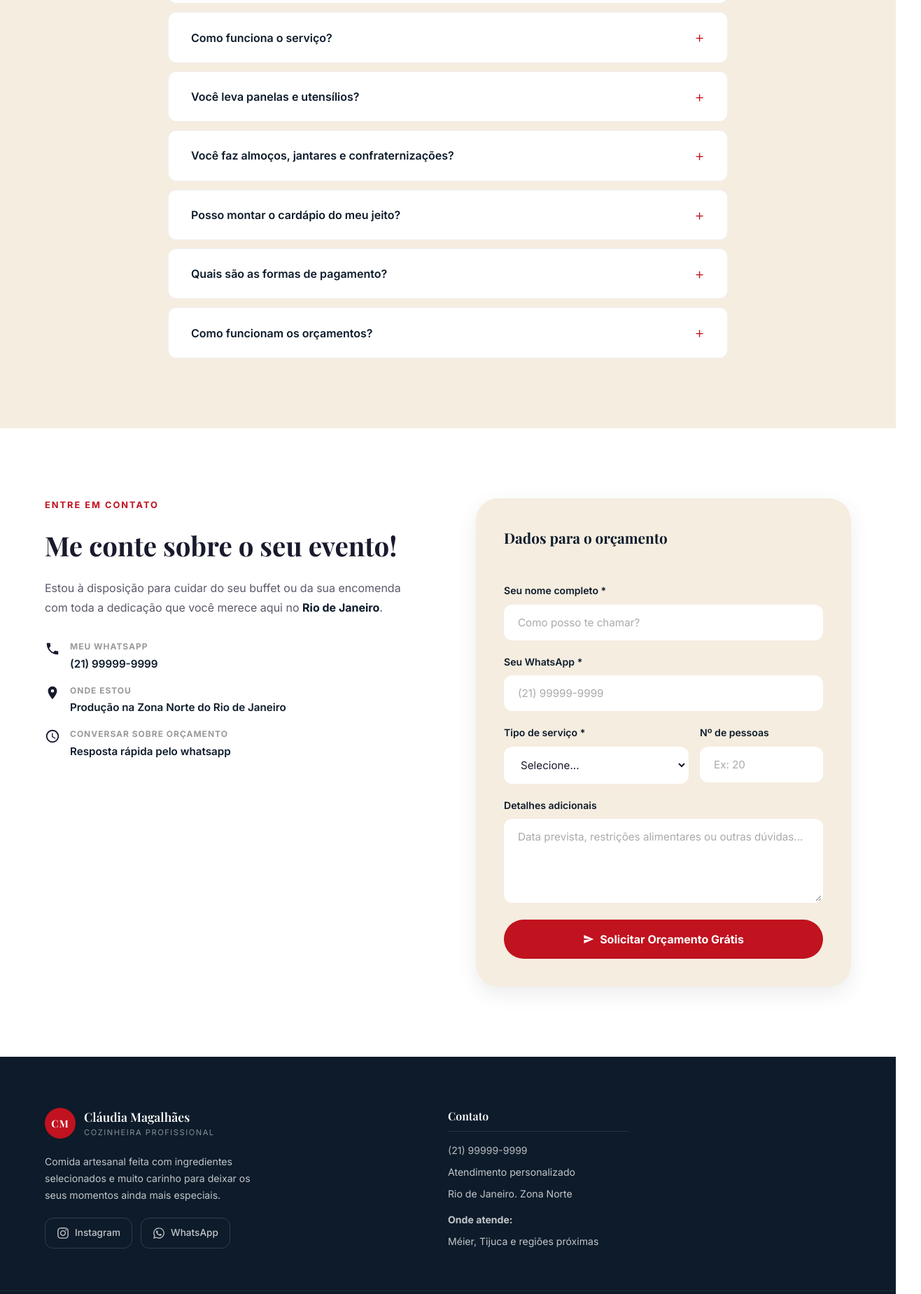
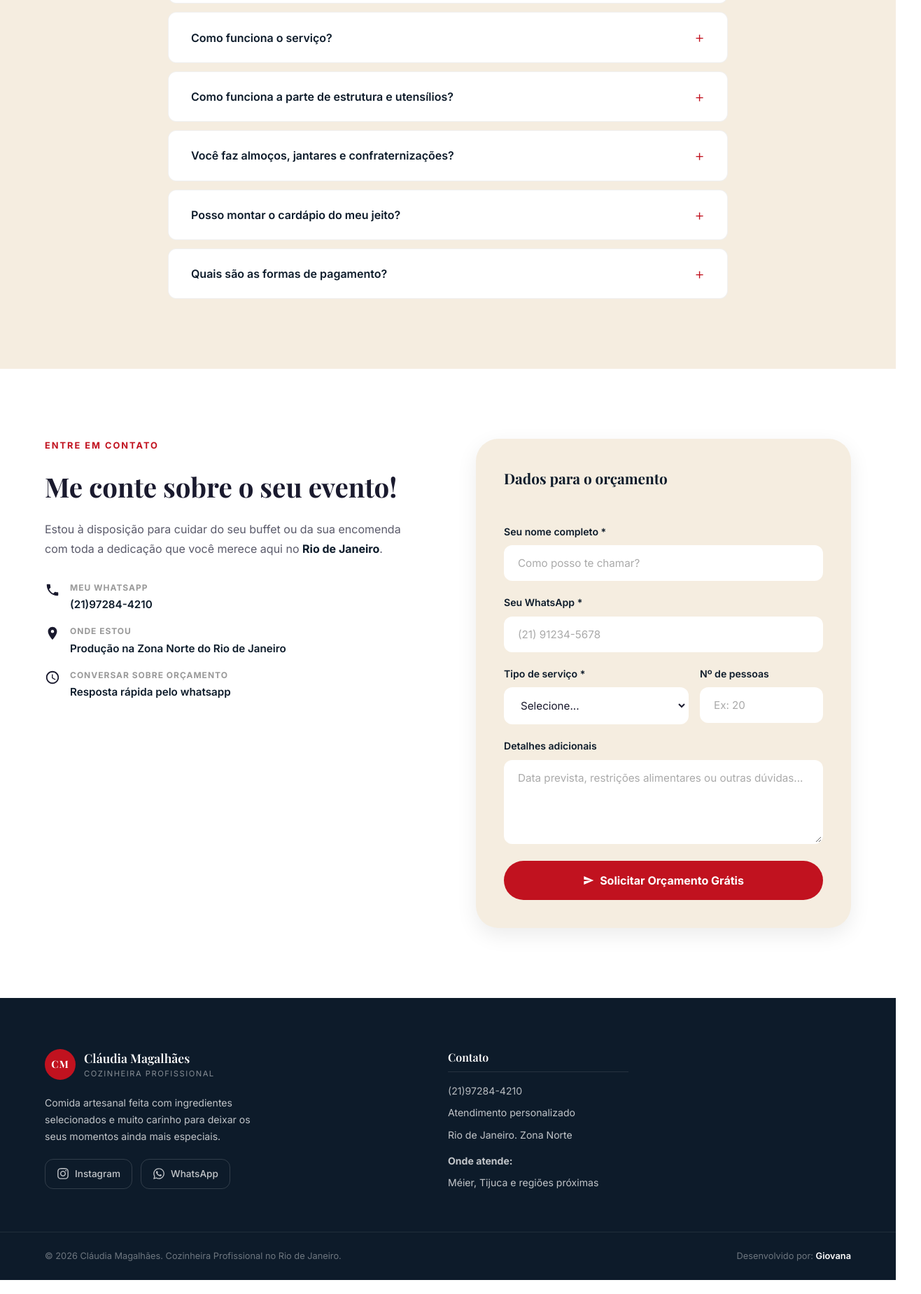
Before and after one commit to giovanaaride/Claudia-Magalhaes, a React (Vite) app: page / in a window 1280 px wide. Shown: the part 5546-7395 px from the top of the page at 70% size, 1316 px wide, since content can reach past the window. Built offline with nearby package versions, Linux system fonts and the light colour scheme; a web font is replaced by a local one.

Commit message:
troca de numero generico de celular para o numero real da cliente mais texto de orçamento

```diff
--- a/src/components/About/index.jsx
+++ b/src/components/About/index.jsx
@@ -71,7 +71,7 @@ export default function About() {
           </p>
 
           <a
-            href="https://wa.me/5521999999999?text=Olá%20Cláudia,%20quero%20saber%20mais%20sobre%20seus%20serviços!"
+            href="https://wa.me/5521972844210?text=Olá%20Cláudia,%20quero%20saber%20mais%20sobre%20seus%20serviços!"
             className="btn-primary"
             target="_blank"
             rel="noopener noreferrer"
--- a/src/components/CTA/index.jsx
+++ b/src/components/CTA/index.jsx
@@ -16,7 +16,7 @@ export default function CTA() {
           É só entrar em contato para combinarmos cada detalhe do seu pedido!
         </p>
         <a
-          href="https://wa.me/5521999999999?text=Olá%20Cláudia,%20quero%20solicitar%20um%20orçamento!"
+          href="https://wa.me/5521972844210?text=Olá%20Cláudia,%20quero%20solicitar%20um%20orçamento!"
           className={styles.ctaButton}
           target="_blank"
           rel="noopener noreferrer"
--- a/src/components/ContactForm/index.jsx
+++ b/src/components/ContactForm/index.jsx
@@ -29,7 +29,7 @@ export default function ContactForm() {
                  `Nº de Pessoas: ${pessoas || 'Não informado'}\n\n` +
                  `Mensagem: \n${mensagem || 'Sem mensagem adicional.'}`;
 
-    const waUrl = `https://wa.me/5521999999999?text=${encodeURIComponent(text)}`;
+    const waUrl = `https://wa.me/5521972844210?text=${encodeURIComponent(text)}`;
     window.open(waUrl, '_blank', 'noopener,noreferrer');
     setSent(true);
   };
@@ -54,12 +54,12 @@ export default function ContactForm() {
                 <div>
                   <span className={styles.contactLabel}>Meu WhatsApp</span>
                   <a
-                    href="https://wa.me/5521999999999"
+                    href="https://wa.me/5521972844210?text=Olá%20Cláudia,%20gostaria%20de%20fazer%20um%20orçamento!"
                     target="_blank"
                     rel="noopener noreferrer"
                     className={styles.contactValue}
                   >
-                    (21) 99999-9999
+                    (21)97284-4210
                   </a>
                 </div>
               </div>
@@ -122,7 +122,7 @@ export default function ContactForm() {
                     name="telefone"
                     value={form.telefone}
                     onChange={handleChange}
-                    placeholder="(21) 99999-9999"
+                    placeholder="(21) 91234-5678"
                     className={styles.input}
                     required
                   />
--- a/src/components/FAQ/index.jsx
+++ b/src/components/FAQ/index.jsx
@@ -16,8 +16,8 @@ const faqs = [
   },
   {
     id: 'faq-3',
-    q: 'Você leva panelas e utensílios?',
-    a: 'Se o preparo for feito na sua casa, eu utilizo a estrutura e os itens que você já possui na cozinha! Na hora de pensar nos pratos e definir o cardápio, a gente leva em conta justamente o que você tem disponível para que eu trabalhe e entregue o melhor resultado.',
+    q: 'Como funciona a parte de estrutura e utensílios?',
+    a: 'Em caso de atendimento presencial, eu utilizo a estrutura e os utensílios que já existem no local do evento. Na hora de definir os pratos, a gente já leva em conta justamente o que você tem disponível para trabalhar e entregar o melhor resultado.',
   },
   {
     id: 'faq-4',
@@ -34,11 +34,7 @@ const faqs = [
     q: 'Quais são as formas de pagamento?',
     a: 'Atualmente aceito pagamento apenas em dinheiro ou via Pix.',
   },
-  {
-    id: 'faq-7',
-    q: 'Como funcionam os orçamentos?',
-    a: 'É só me chamar no WhatsApp ali no botão mágico! Me conta o que você está querendo fazer, a data e para quantas pessoas. A gente bate um papo rápido e eu te passo certinho.',
-  },
+
 ];
 
 function FaqItem({ item }) {
@@ -83,7 +79,7 @@ export default function FAQ() {
               Se não encontrar o que procura aqui, me chame no WhatsApp e a gente conversa.
             </p>
             <a
-              href="https://wa.me/5521999999999"
+              href="https://wa.me/5521972844210?text=Olá%20Cláudia,%20gostaria%20de%20fazer%20um%20orçamento!"
               target="_blank"
               rel="noopener noreferrer"
               className="btn-primary"
--- a/src/components/Footer/index.jsx
+++ b/src/components/Footer/index.jsx
@@ -32,7 +32,7 @@ export default function Footer() {
               Instagram
             </a>
             <a
-              href="https://wa.me/5521999999999"
+              href="https://wa.me/5521972844210?text=Olá%20Cláudia,%20gostaria%20de%20fazer%20um%20orçamento!"
               target="_blank"
               rel="noopener noreferrer"
               className={`${styles.socialLink} ${styles.whatsapp}`}
@@ -50,8 +50,8 @@ export default function Footer() {
           <h3 className={styles.colTitle}>Contato</h3>
           <ul className={styles.colList}>
             <li>
-              <a href="https://wa.me/5521999999999" target="_blank" rel="noopener noreferrer">
-                (21) 99999-9999
+              <a href="https://wa.me/5521972844210?text=Olá%20Cláudia,%20gostaria%20de%20fazer%20um%20orçamento!" target="_blank" rel="noopener noreferrer">
+                (21)97284-4210
               </a>
             </li>
             <li>
--- a/src/components/Header/index.jsx
+++ b/src/components/Header/index.jsx
@@ -59,7 +59,7 @@ export default function Header() {
 
         {/* CTA */}
         <a
-          href="https://wa.me/5521999999999?text=Olá,%20quero%20solicitar%20um%20orçamento!"
+          href="https://wa.me/5521972844210?text=Olá,%20quero%20solicitar%20um%20orçamento!"
           className={styles.ctaButton}
           target="_blank"
           rel="noopener noreferrer"
@@ -94,7 +94,7 @@ export default function Header() {
             ))}
           </ul>
           <a
-            href="https://wa.me/5521999999999?text=Olá,%20quero%20solicitar%20um%20orçamento!"
+            href="https://wa.me/5521972844210?text=Olá,%20quero%20solicitar%20um%20orçamento!"
             className={styles.mobileCta}
             target="_blank"
             rel="noopener noreferrer"
--- a/src/components/Hero/index.jsx
+++ b/src/components/Hero/index.jsx
@@ -42,7 +42,7 @@ export default function Hero() {
 
           <div className={styles.actions}>
             <a
-              href="https://wa.me/5521999999999?text=Olá%20Cláudia,%20quero%20solicitar%20um%20orçamento!"
+              href="https://wa.me/5521972844210?text=Olá%20Cláudia,%20quero%20solicitar%20um%20orçamento!"
               className={`btn-primary ${styles.btnPrimary}`}
               target="_blank"
               rel="noopener noreferrer"
--- a/src/components/Products/index.jsx
+++ b/src/components/Products/index.jsx
@@ -85,7 +85,7 @@ export default function Products() {
                 <div className={styles.cardFooter}>
                   <span className={styles.price}>{product.price}</span>
                   <a
-                    href={`https://wa.me/5511999999999?text=Olá,%20quero%20pedir:%20${encodeURIComponent(product.name)}`}
+                    href={`https://wa.me/5521972844210?text=Olá,%20quero%20pedir:%20${encodeURIComponent(product.name)}`}
                     className={styles.orderBtn}
                     target="_blank"
                     rel="noopener noreferrer"
--- a/src/components/SEO/SchemaOrg.jsx
+++ b/src/components/SEO/SchemaOrg.jsx
@@ -11,7 +11,7 @@ const SchemaOrg = () => {
       "name": "Cláudia Magalhães. Cozinheira Profissional",
       "description": "Culinária artesanal deliciosa para eventos e encomendas no Rio de Janeiro. Buffet por encomenda com mais de 15 anos de tradição e cuidado.",
       "url": window.location.origin,
-      "telephone": "+5521999999999",
+      "telephone": "+55 21 97284-4210",
       "email": "contato@claudiamagalhaes.com.br",
       "address": {
         "@type": "PostalAddress",
--- a/src/components/Services/index.jsx
+++ b/src/components/Services/index.jsx
@@ -83,7 +83,7 @@ export default function Services() {
               <h3 className={styles.cardTitle}>{service.title}</h3>
               <p className={styles.cardDesc}>{service.description}</p>
               <a
-                href={`https://wa.me/5521999999999?text=Olá,%20tenho%20interesse%20em:%20${encodeURIComponent(service.title)}`}
+                href={`https://wa.me/5521972844210?text=Olá,%20tenho%20interesse%20em:%20${encodeURIComponent(service.title)}`}
                 className={styles.cardLink}
                 target="_blank"
                 rel="noopener noreferrer"
```
